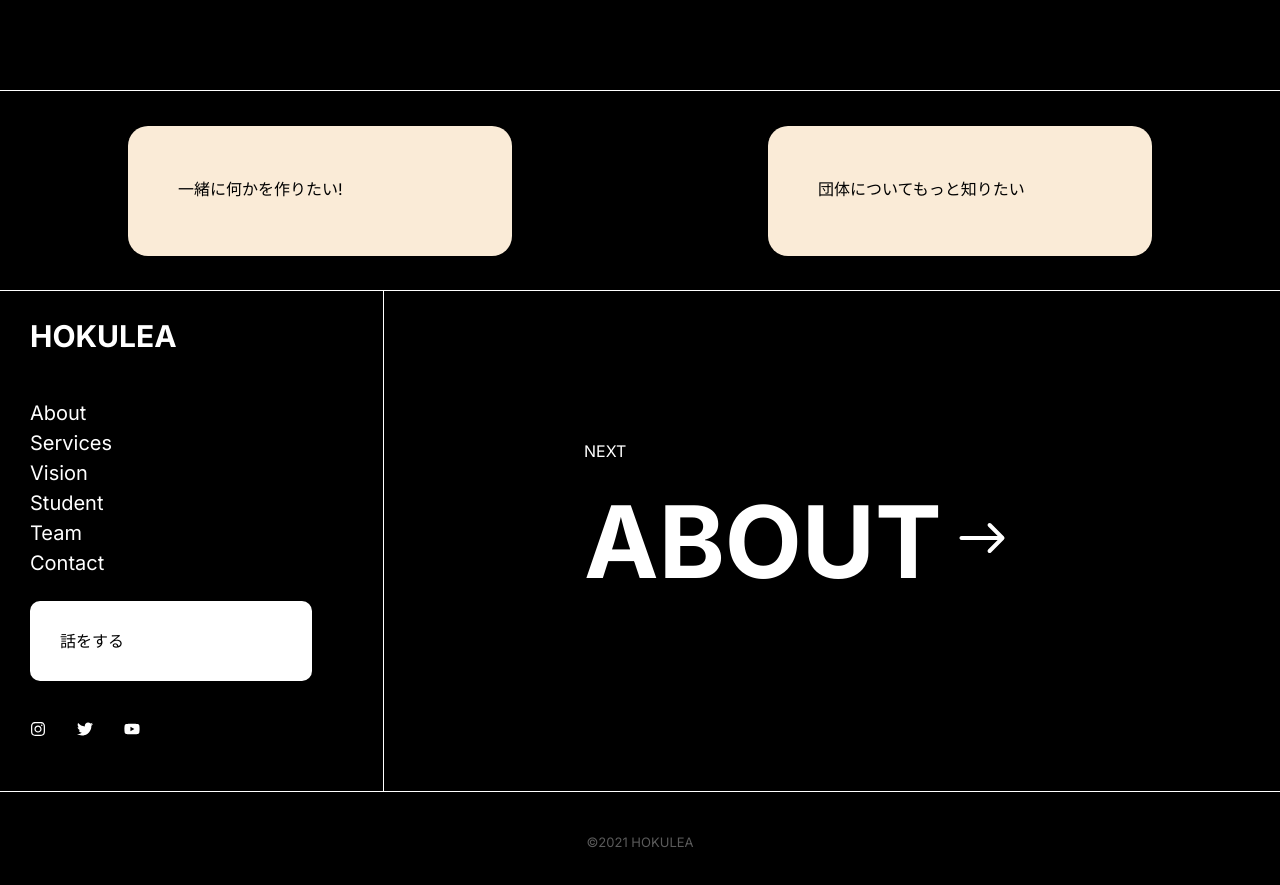
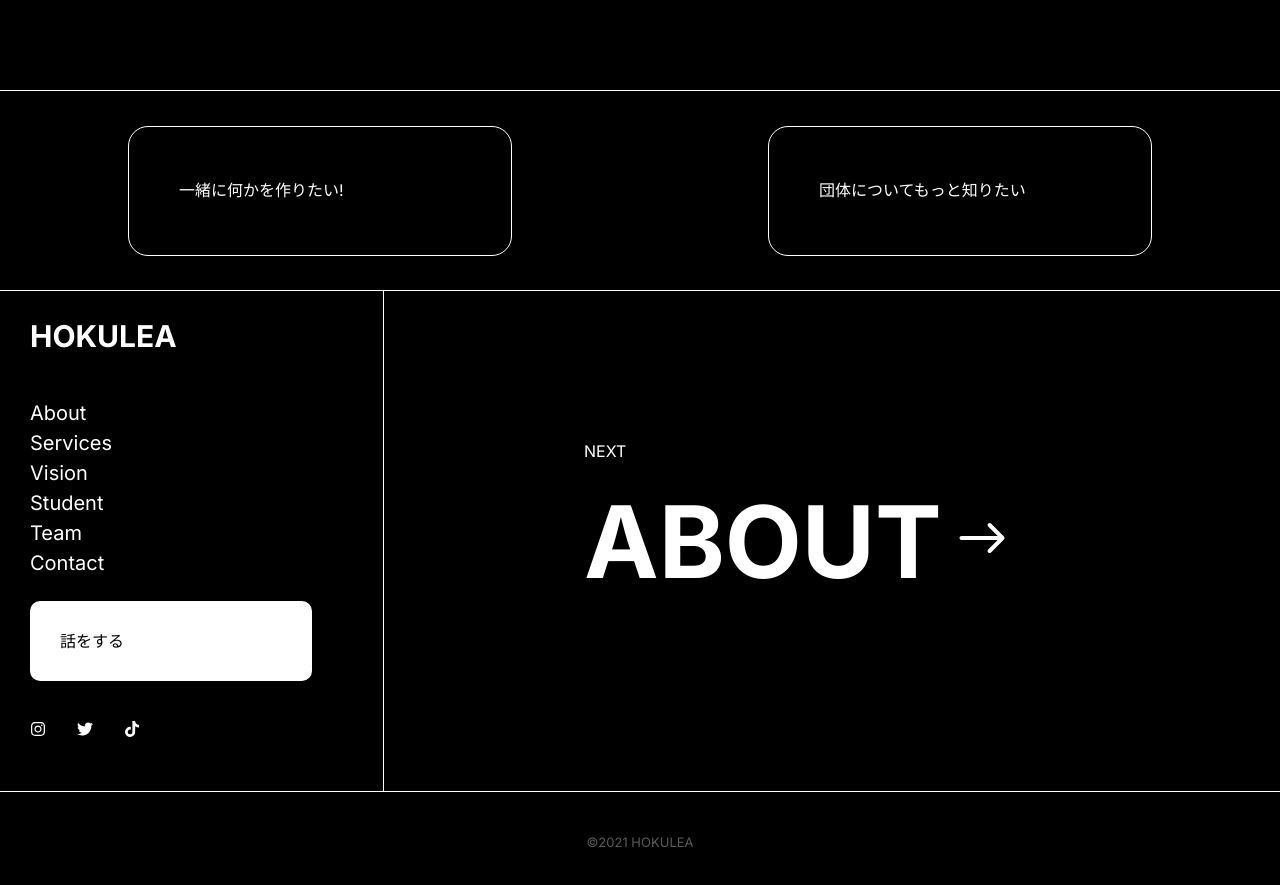
Before and after one commit to kohta9521/HOKULEA_Official_WebSite, a Next.js app: page /work in a window 1280 px wide. Shown: the part 2060-2945 px from the top of the page. Built offline with nearby package versions, Linux system fonts and the light colour scheme.

Commit message:
add new sns link

```diff
--- a/src/app/page.tsx
+++ b/src/app/page.tsx
@@ -24,8 +24,8 @@ export default function Home() {
         {/* <HoverTile /> */}
         <Service />
         <Vision />
-        <Student />
-        <Team />
+        {/* <Student />
+        <Team /> */}
         <Contact />
         <Footer />
       </MainLayout>
--- a/src/components/organisms/Footer.tsx
+++ b/src/components/organisms/Footer.tsx
@@ -12,6 +12,7 @@ import { IoIosArrowRoundForward } from "react-icons/io";
 import { FaInstagram } from "react-icons/fa";
 import { FaTwitter } from "react-icons/fa";
 import { FaYoutube } from "react-icons/fa";
+import { FaTiktok } from "react-icons/fa";
 import { FaExternalLinkAlt } from "react-icons/fa";
 
 
@@ -94,18 +95,18 @@ const Footer = () => {
                         <div className={styles.snsBox}>
                             <ul>
                                 <li>
-                                    <Link className={styles.snsLists} href={"/"}>
+                                    <Link className={styles.snsLists} href={"https://www.instagram.com/hokulea7311/?hl=ja"}>
                                         <FaInstagram className={styles.snsIcon} />
                                     </Link>
                                 </li>
                                 <li>
-                                    <Link className={styles.snsLists} href={"/"}>
+                                    <Link className={styles.snsLists} href={"https://twitter.com/Hokulea56362564"}>
                                         <FaTwitter className={styles.snsIcon} />
                                     </Link>
                                 </li>
                                 <li>
-                                    <Link className={styles.snsLists} href={"/"}>
-                                        <FaYoutube className={styles.snsIcon} />
+                                    <Link className={styles.snsLists} href={"https://www.tiktok.com/@hokulea7311"}>
+                                        <FaTiktok className={styles.snsIcon} />
                                     </Link>
                                 </li>
                             </ul>
--- a/src/components/organisms/styles/Contact.module.scss
+++ b/src/components/organisms/styles/Contact.module.scss
@@ -1,7 +1,7 @@
 .contact {
     width: 100%;
     // TODO: 後で消す
-    height: 1300px;
+    height: 900px;
     padding: 200px 0;
     box-sizing: border-box;
     .container {
--- a/src/components/organisms/styles/Footer.module.scss
+++ b/src/components/organisms/styles/Footer.module.scss
@@ -17,9 +17,14 @@
                 height: 130px;
                 border-radius: 20px;
                 padding: 50px;
-                background-color: antiquewhite;
+                background-color: black;
+                border: 1px solid var(--white-main);
                 .footerLinkText {
-                    color: var(--black-main);
+                    color: var(--white-main);
+                }
+                &:hover {
+                    transition: all .8s;
+                    background-color: var(--orange-main);
                 }
             }
         }
--- a/src/components/organisms/styles/Vision.module.scss
+++ b/src/components/organisms/styles/Vision.module.scss
@@ -23,7 +23,7 @@
                     font-family: Helvetica Neue;
                     font-size: 17px;
                     font-style: normal;
-                    font-weight: 400;
+                    font-weight: 550;
                     line-height: 35px;
                     margin-bottom: 100px;
                     color: var(--black-main);
@@ -31,6 +31,8 @@
             }
             .rightBox {
                 width: 10%;
+                margin-top: 100px;
+                margin-right: 70px;
             }
         }
         .imageBox {
```
